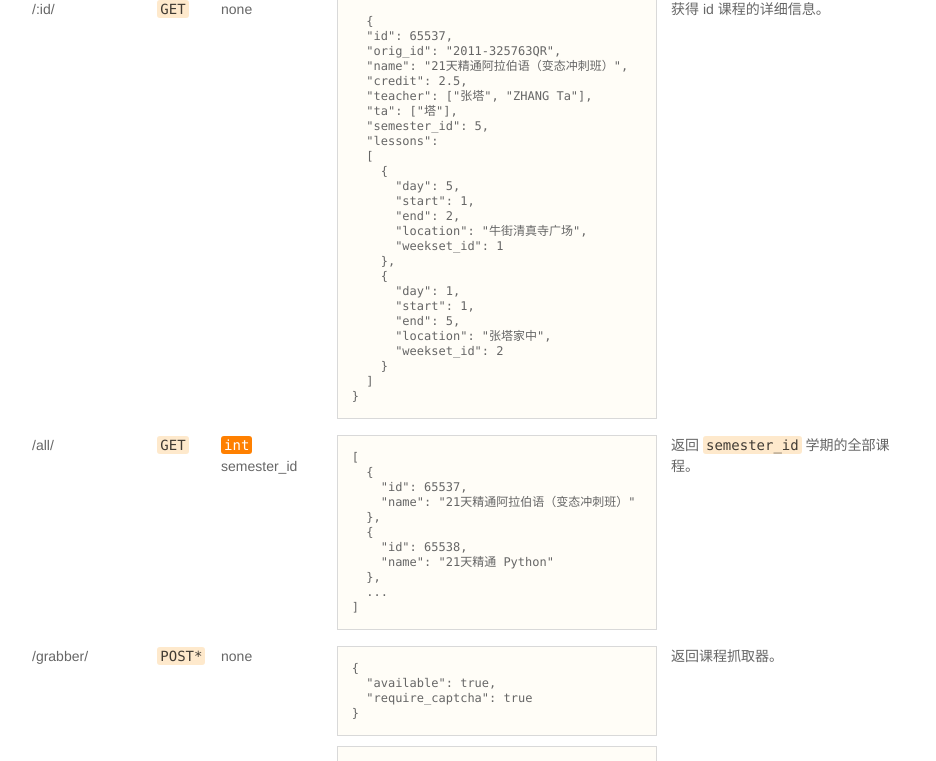
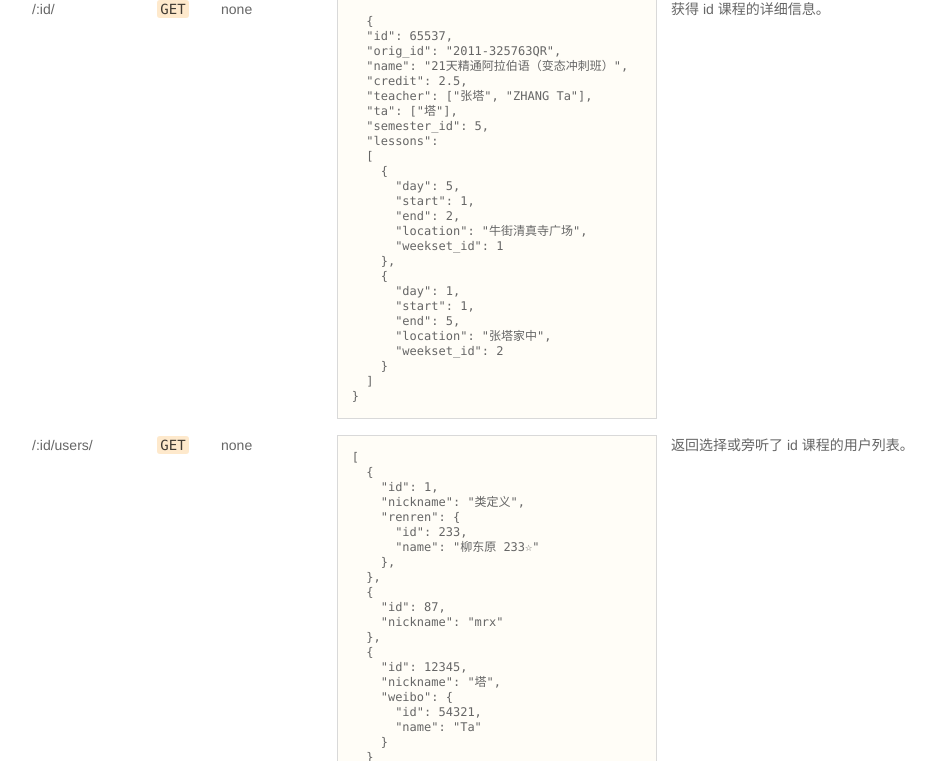
Before and after one commit to pkuapp/Nanbeige_server, a Django app: template templates/doc.html in a window 1280 px wide. Shown: the part 5739-6500 px from the top of the page, without its empty margins (166-1102 px from the left). Run offline with Django 3.2, Linux system fonts and the light colour scheme; the template is opened without the code that fills it, so the values that code supplies are empty; parts of the project's set-up code (start-up, migrations or seed data) failed here and were passed over.

Commit message:
new API: /course/:id/users/.

```diff
--- a/templates/doc.html
+++ b/templates/doc.html
@@ -742,6 +742,35 @@ td:last-child {
 </tr>
 
 <tr>
+  <td align="left">/:id/users/</td>
+  <td align="left"><code>GET</code></td>
+  <td align="left">none</td>
+  <td align="left"><pre>[
+  {
+    "id": 1,
+    "nickname": "类定义",
+    "renren": {
+      "id": 233,
+      "name": "柳东原 233☆"
+    },
+  },
+  {
+    "id": 87,
+    "nickname": "mrx"
+  },
+  {
+    "id": 12345,
+    "nickname": "塔",
+    "weibo": {
+      "id": 54321,
+      "name": "Ta"
+    }
+  }
+]</pre></td>
+  <td align="left">返回选择或旁听了 id 课程的用户列表。</td>
+</tr>
+
+<tr>
   <td align="left">/all/</td>
   <td align="left"><code>GET</code></td>
   <td align="left">
--- a/urls.py
+++ b/urls.py
@@ -34,6 +34,7 @@ urlpatterns = patterns('',
 
     (r'^course/$', 'nbg.views_course.course_list'),
     (r'^course/(\d+)/$', 'nbg.views_course.course'),
+    (r'^course/(\d+)/users/$', 'nbg.views_course.course_users'),
     (r'^course/all/$', 'nbg.views_course.all'),
     (r'^course/(\d+)/edit/$', 'nbg.views_course.edit'),
     (r'^course/(\d+)/comment/$', 'nbg.views_course.comment_list'),
```
Also changed, not shown: nbg/views_course.py (+30 -0 lines).
